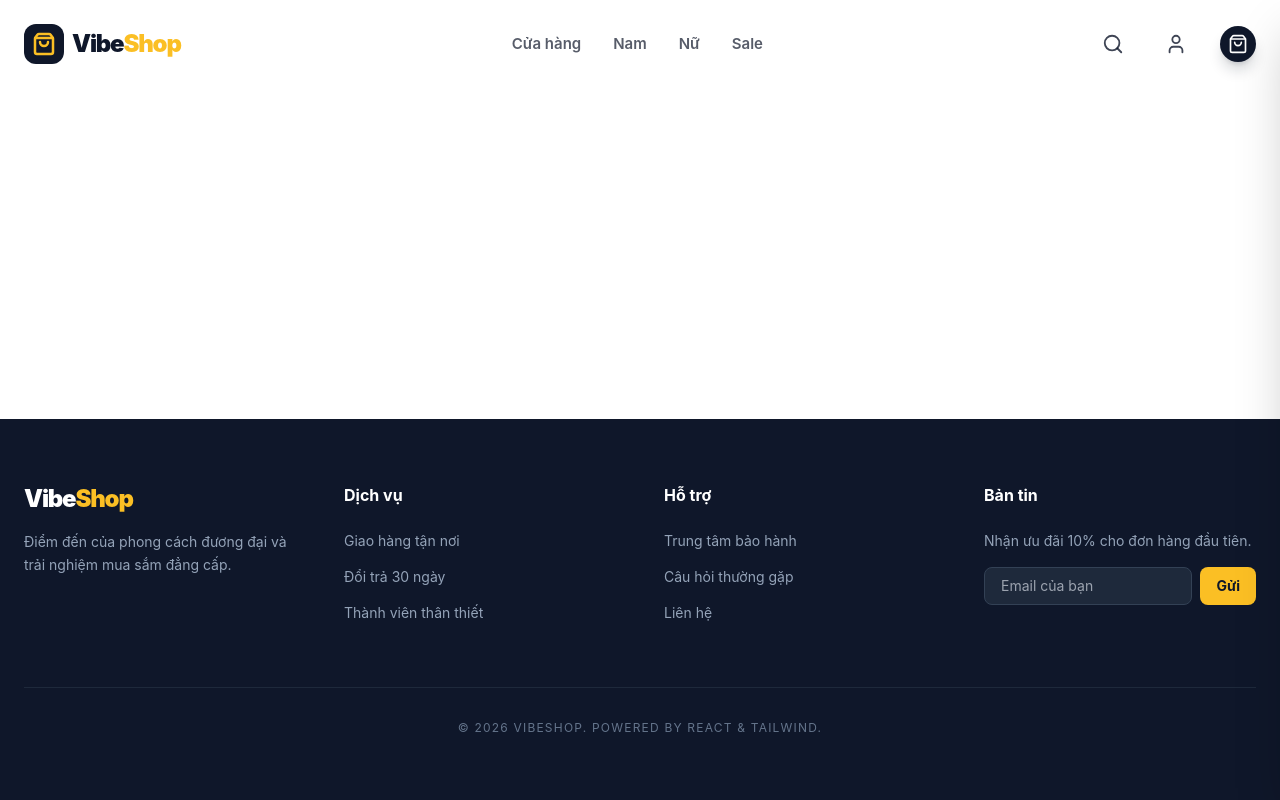
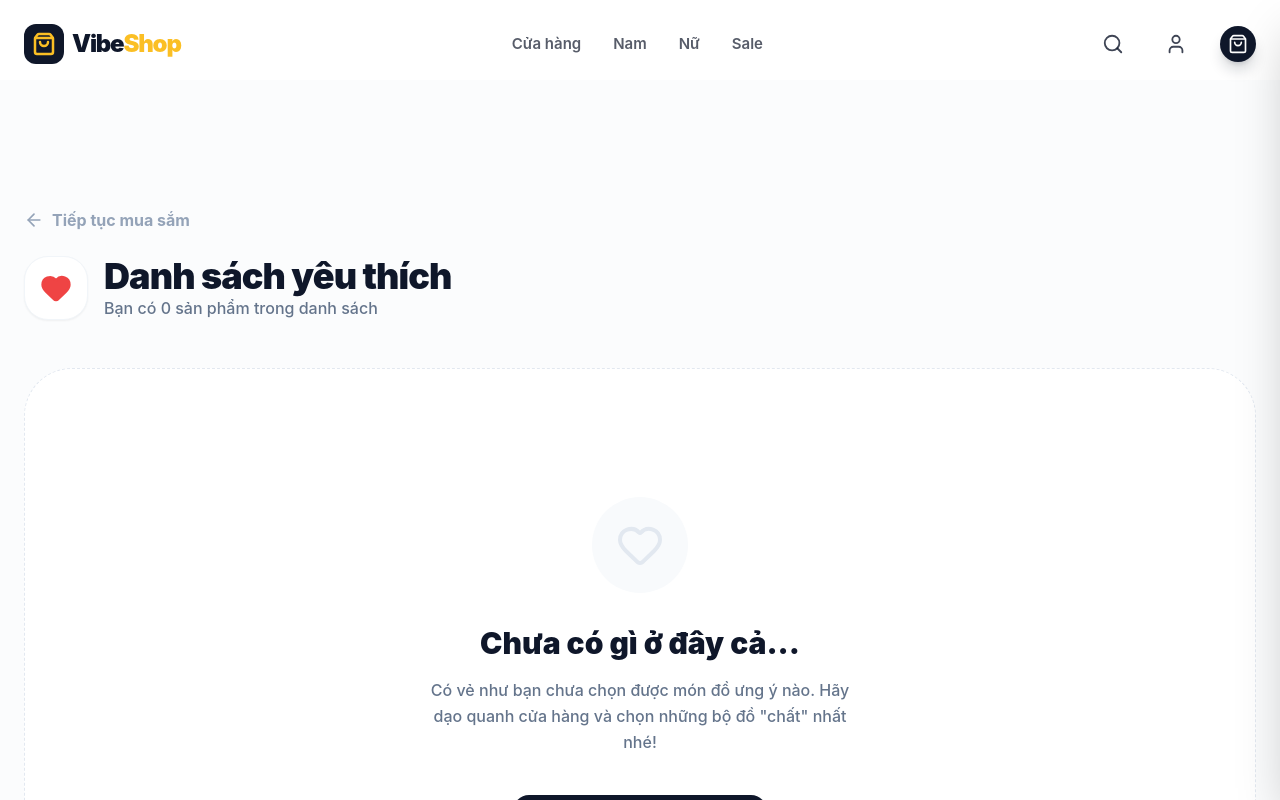
Before and after one commit to levanquoc/vibeshop, a React (Vite) app: page /wishlist in a window 1280 px wide. Shown: the top 800 px of the page. Built offline with nearby package versions, Linux system fonts and the light colour scheme.

Commit message:
Feature: Completed Wishlist functionality with store, page, and UI integration

```diff
--- a/src/App.jsx
+++ b/src/App.jsx
@@ -12,6 +12,8 @@ const CheckoutPage = lazy(() => import('./pages/CheckoutPage'));
 const LoginPage = lazy(() => import('./pages/LoginPage'));
 const RegisterPage = lazy(() => import('./pages/RegisterPage'));
 const OrdersPage = lazy(() => import('./pages/OrdersPage'));
+const WishlistPage = lazy(() => import('./pages/WishlistPage'));
+import ToastContainer from './components/common/ToastContainer';
 
 // Loading component for Suspense
 const PageLoader = () => (
@@ -33,6 +35,7 @@ const AnimatedRoutes = () => {
           <Route path="/login" element={<PageTransition><LoginPage /></PageTransition>} />
           <Route path="/register" element={<PageTransition><RegisterPage /></PageTransition>} />
           <Route path="/orders" element={<PageTransition><OrdersPage /></PageTransition>} />
+          <Route path="/wishlist" element={<PageTransition><WishlistPage /></PageTransition>} />
         </Routes>
       </Suspense>
     </AnimatePresence>
@@ -42,6 +45,7 @@ const AnimatedRoutes = () => {
 function App() {
   return (
     <Router>
+      <ToastContainer />
       <MainLayout>
         <AnimatedRoutes />
       </MainLayout>
--- a/src/components/layout/Header.jsx
+++ b/src/components/layout/Header.jsx
@@ -2,6 +2,7 @@ import { useState, useEffect } from 'react';
 import { ShoppingBag, User, Menu, X, Search, LogOut, Heart, Package } from 'lucide-react';
 import { Link, useNavigate } from 'react-router-dom';
 import { useCartStore } from '../../store/cartStore';
+import { useWishlistStore } from '../../store/wishlistStore';
 import { useAuth } from '../../context/AuthContext';
 import CartDrawer from '../cart/CartDrawer';
 
@@ -14,6 +15,7 @@ const Header = () => {
   const { user, signOut } = useAuth();
   const navigate = useNavigate();
   const totalItems = useCartStore((state) => state.getTotalItems());
+  const wishlistCount = useWishlistStore((state) => state.wishlist.length);
 
   useEffect(() => {
     const handleScroll = () => {
@@ -107,9 +109,16 @@ const Header = () => {
                     <Link
                       to="/wishlist"
                       onClick={() => { setIsUserMenuOpen(false); setIsMobileMenuOpen(false); }}
-                      className="flex items-center gap-3 p-3 rounded-2xl hover:bg-slate-50 text-slate-600 font-bold transition-all"
+                      className="flex items-center justify-between p-3 rounded-2xl hover:bg-slate-50 text-slate-600 font-bold transition-all"
                     >
-                       <Heart size={18} /> Danh sách yêu thích
+                       <div className="flex items-center gap-3">
+                         <Heart size={18} /> Danh sách yêu thích
+                       </div>
+                       {wishlistCount > 0 && (
+                         <span className="bg-red-50 text-red-500 text-[10px] px-2 py-0.5 rounded-full border border-red-100 italic">
+                           {wishlistCount}
+                         </span>
+                       )}
                     </Link>
                     <button
                       onClick={handleSignOut}
--- a/src/components/products/ProductCard.jsx
+++ b/src/components/products/ProductCard.jsx
@@ -1,15 +1,33 @@
-import { ShoppingBag, Eye, Heart } from 'lucide-react';
+import { ShoppingBag, Heart } from 'lucide-react';
 import { Link } from 'react-router-dom';
 import { useCartStore } from '../../store/cartStore';
+import { useWishlistStore } from '../../store/wishlistStore';
+import { useToastStore } from '../../store/toastStore';
 import { motion } from 'framer-motion';
 
 const ProductCard = ({ product }) => {
   const addToCart = useCartStore((state) => state.addToCart);
+  const { toggleWishlist, isInWishlist } = useWishlistStore();
+  const showToast = useToastStore((state) => state.showToast);
+
+  const isWishlisted = isInWishlist(product.id);
 
   const handleAddToCart = (e) => {
-    e.preventDefault(); // Stop navigation to detail page
+    e.preventDefault();
     e.stopPropagation();
     addToCart(product);
+    showToast(`Đã thêm ${product.name} vào giỏ hàng!`);
+  };
+
+  const handleToggleWishlist = (e) => {
+    e.preventDefault();
+    e.stopPropagation();
+    const added = toggleWishlist(product);
+    if (added) {
+      showToast(`Đã thêm ${product.name} vào danh sách yêu thích! 💖`);
+    } else {
+      showToast(`Đã xóa ${product.name} khỏi danh sách yêu thích.`, 'info');
+    }
   };
 
   return (
@@ -45,8 +63,15 @@ const ProductCard = ({ product }) => {
             >
               <ShoppingBag size={18} /> Thêm vào giỏ
             </button>
-            <button className="w-12 h-12 bg-white text-primary rounded-2xl flex items-center justify-center shadow-lg hover:bg-secondary transition-colors">
-              <Heart size={20} />
+            <button
+              onClick={handleToggleWishlist}
+              className={`w-12 h-12 rounded-2xl flex items-center justify-center shadow-lg transition-all active:scale-90 ${
+                isWishlisted
+                  ? 'bg-red-500 text-white'
+                  : 'bg-white text-primary hover:bg-secondary'
+              }`}
+            >
+              <Heart size={20} fill={isWishlisted ? "currentColor" : "none"} strokeWidth={isWishlisted ? 0 : 2.5} />
             </button>
           </div>
         </div>
--- /dev/null
+++ b/src/pages/WishlistPage.jsx
@@ -0,0 +1,88 @@
+import { motion, AnimatePresence } from 'framer-motion';
+import { useWishlistStore } from '../store/wishlistStore';
+import ProductCard from '../components/products/ProductCard';
+import { Heart, ShoppingBag, ArrowLeft } from 'lucide-react';
+import { Link } from 'react-router-dom';
+import SEO from '../components/common/SEO';
+
+const WishlistPage = () => {
+  const { wishlist } = useWishlistStore();
+
+  return (
+    <div className="min-h-screen pt-32 pb-20 bg-slate-50/50">
+      <SEO
+        title="Danh sách yêu thích"
+        description="Lưu giữ những món đồ bạn yêu thích nhất tại VibeShop."
+      />
+
+      <div className="container mx-auto px-6">
+        {/* Header */}
+        <div className="mb-12">
+          <Link to="/" className="inline-flex items-center gap-2 text-slate-400 font-bold hover:text-secondary transition-colors mb-6 group">
+            <ArrowLeft size={20} className="transition-transform group-hover:-translate-x-1" />
+            Tiếp tục mua sắm
+          </Link>
+          <div className="flex items-center gap-4">
+            <div className="w-16 h-16 bg-white rounded-3xl flex items-center justify-center text-red-500 shadow-sm border border-slate-100">
+              <Heart size={32} fill="currentColor" />
+            </div>
+            <div>
+              <h1 className="text-4xl font-black text-primary tracking-tight">Danh sách yêu thích</h1>
+              <p className="text-slate-500 font-medium">Bạn có {wishlist.length} sản phẩm trong danh sách</p>
+            </div>
+          </div>
+        </div>
+
+        {wishlist.length === 0 ? (
+          <motion.div
+            initial={{ opacity: 0, y: 20 }}
+            animate={{ opacity: 1, y: 0 }}
+            className="bg-white rounded-[48px] p-16 md:p-32 text-center border border-dashed border-slate-200"
+          >
+            <div className="w-24 h-24 bg-slate-50 rounded-full flex items-center justify-center mx-auto mb-8">
+              <Heart size={48} className="text-slate-200" />
+            </div>
+            <h2 className="text-3xl font-black text-primary mb-4">Chưa có gì ở đây cả...</h2>
+            <p className="text-slate-500 max-w-md mx-auto mb-10 font-medium leading-relaxed">
+              Có vẻ như bạn chưa chọn được món đồ ưng ý nào. Hãy dạo quanh cửa hàng và chọn những bộ đồ "chất" nhất nhé!
+            </p>
+            <Link
+              to="/"
+              className="inline-flex items-center gap-3 bg-primary text-white px-10 py-5 rounded-2xl font-black text-lg hover:bg-primary-light transition-all shadow-xl shadow-primary/20 active:scale-95"
+            >
+              <ShoppingBag size={22} /> Khám phá ngay
+            </Link>
+          </motion.div>
+        ) : (
+          <motion.div
+            layout
+            className="grid grid-cols-1 sm:grid-cols-2 lg:grid-cols-4 gap-x-8 gap-y-12"
+          >
+            <AnimatePresence mode="popLayout">
+              {wishlist.map((product) => (
+                <motion.div
+                  key={product.id}
+                  layout
+                  initial={{ opacity: 0, scale: 0.9 }}
+                  animate={{ opacity: 1, scale: 1 }}
+                  exit={{ opacity: 0, scale: 0.8, filter: 'blur(10px)' }}
+                  transition={{ duration: 0.3 }}
+                >
+                  <ProductCard
+                    product={{
+                      ...product,
+                      name: product.title,
+                      isNew: false
+                    }}
+                  />
+                </motion.div>
+              ))}
+            </AnimatePresence>
+          </motion.div>
+        )}
+      </div>
+    </div>
+  );
+};
+
+export default WishlistPage;
--- /dev/null
+++ b/src/store/wishlistStore.js
@@ -0,0 +1,37 @@
+import { create } from 'zustand';
+import { persist } from 'zustand/middleware';
+
+export const useWishlistStore = create(
+  persist(
+    (set, get) => ({
+      wishlist: [],
+
+      toggleWishlist: (product) => {
+        const { wishlist } = get();
+        const isExist = wishlist.find((item) => item.id === product.id);
+
+        if (isExist) {
+          set({
+            wishlist: wishlist.filter((item) => item.id !== product.id),
+          });
+          return false; // Removed
+        } else {
+          set({
+            wishlist: [...wishlist, product],
+          });
+          return true; // Added
+        }
+      },
+
+      isInWishlist: (productId) => {
+        const { wishlist } = get();
+        return wishlist.some((item) => item.id === productId);
+      },
+
+      clearWishlist: () => set({ wishlist: [] }),
+    }),
+    {
+      name: 'vibeshop-wishlist',
+    }
+  )
+);
```
